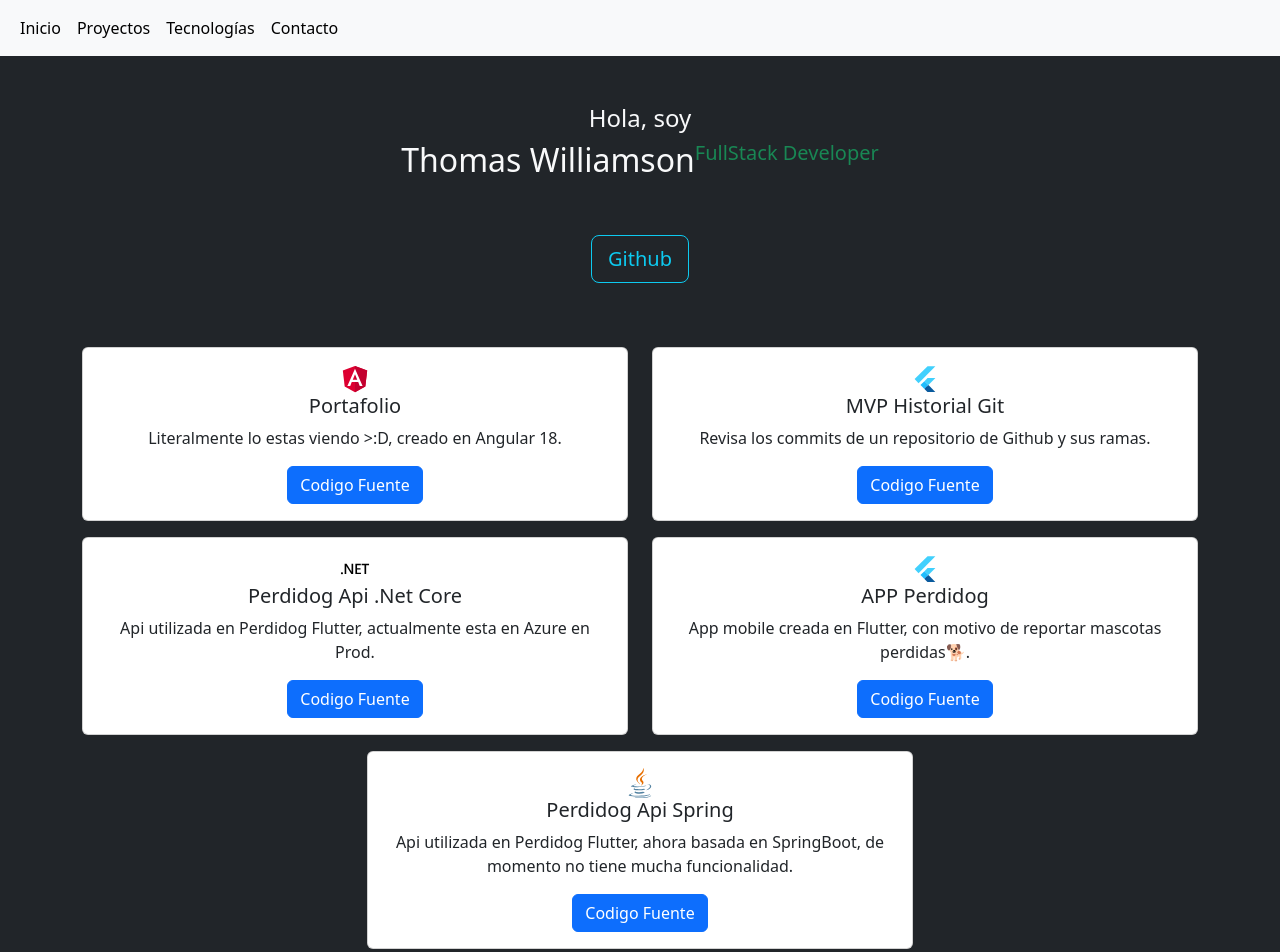
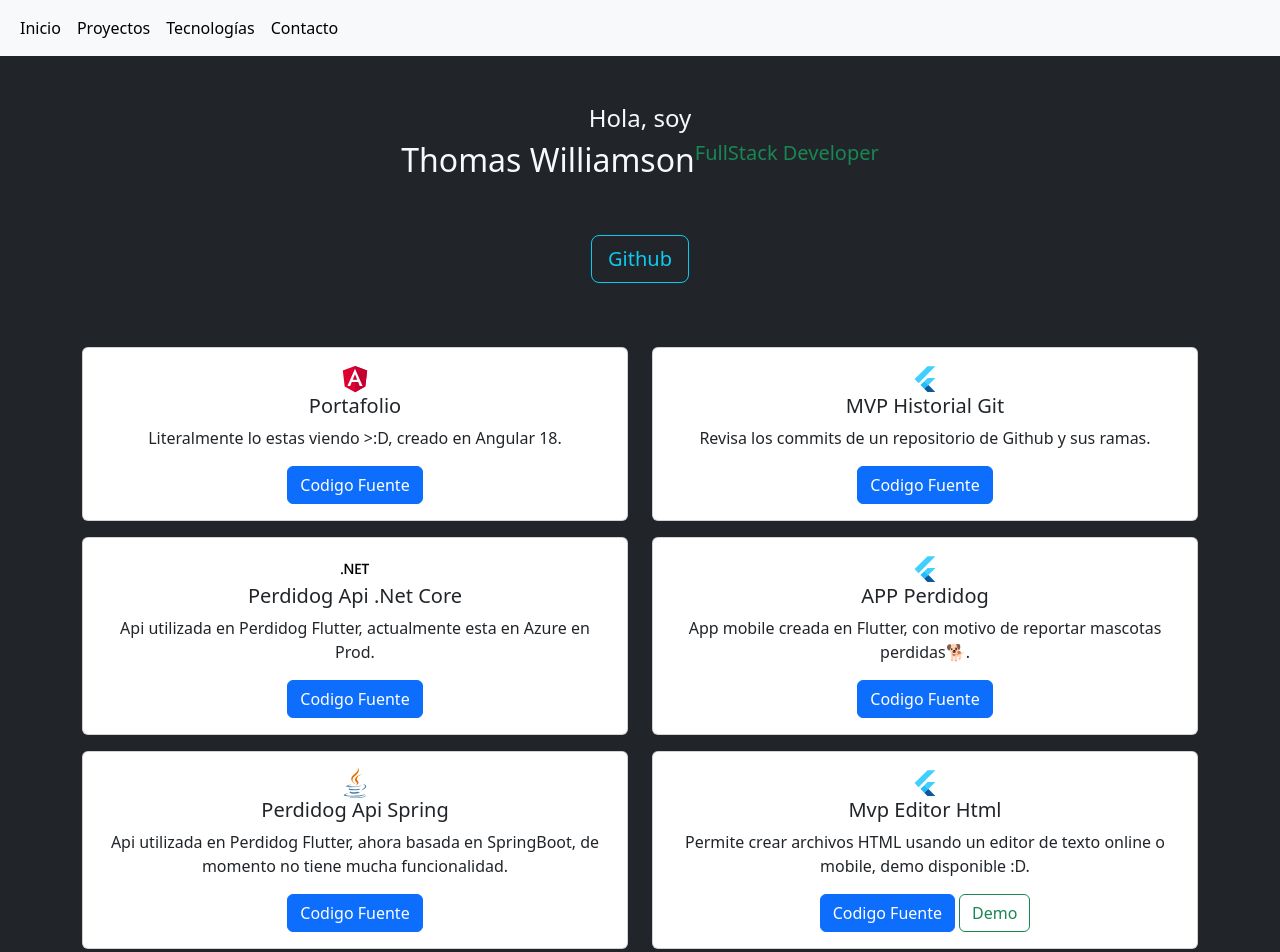
Before and after one commit to DonWirson/Portfolio, an Angular app: page / in a window 1280 px wide. Shown: the top 952 px of the page. Built offline with nearby package versions, Linux system fonts and the light colour scheme.

Commit message:
Agrega botón de demo a proyecto

```diff
--- a/angular.json
+++ b/angular.json
@@ -95,6 +95,9 @@
             ],
             "scripts": []
           }
+        },
+        "deploy": {
+          "builder": "angular-cli-ghpages:deploy"
         }
       }
     }
--- a/package.json
+++ b/package.json
@@ -30,6 +30,7 @@
     "@angular/compiler-cli": "^18.2.0",
     "@angular/localize": "^18.2.0",
     "@types/jasmine": "~5.1.0",
+    "angular-cli-ghpages": "^2.0.3",
     "jasmine-core": "~5.2.0",
     "karma": "~6.4.0",
     "karma-chrome-launcher": "~3.2.0",
--- a/src/app/features/landing/landing.component.html
+++ b/src/app/features/landing/landing.component.html
@@ -31,7 +31,8 @@
               {{item.title}}
             </h5>
             <p class="card-text">{{item.description}}</p>
-            <a class="btn btn-primary" href="{{item.projectUrl}}" target="_blank" rel="noopener noreferrer">Codigo Fuente</a>
+              <a class="btn btn-primary" href="{{item.projectUrl}}" target="_blank" rel="noopener noreferrer">Codigo Fuente</a>
+              <a *ngIf="item.demoUrl" class="btn btn-outline-success ms-1" href="{{item.demoUrl}}" target="_blank" rel="noopener noreferrer">Demo</a>
           </div>
         </div>
       </div>
--- a/src/app/features/landing/landing.component.ts
+++ b/src/app/features/landing/landing.component.ts
@@ -1,10 +1,10 @@
-import { NgFor } from '@angular/common';
+import { NgFor, NgIf } from '@angular/common';
 import { ChangeDetectionStrategy, Component } from '@angular/core';
 
 @Component({
   selector: 'app-landing',
   standalone: true,
-  imports: [NgFor],
+  imports: [NgFor,NgIf],
   templateUrl: './landing.component.html',
   styleUrl: './landing.component.css',
   changeDetection: ChangeDetectionStrategy.OnPush,
@@ -18,31 +18,43 @@ export class LandingComponent {
       title: "Portafolio",
       svgUrl: "assets/svg/angular-svgrepo-com.svg",
       description: "Literalmente lo estas viendo >:D, creado en Angular 18.",
-      projectUrl: "https://github.com/DonWirson/mvp-git-history-Flutter"
+      projectUrl: "https://github.com/DonWirson/Portfolio",
+      demoUrl: null
     },
     {
       title: "MVP Historial Git",
       svgUrl: "assets/svg/flutter-svgrepo-com.svg",
       description: "Revisa los commits de un repositorio de Github y sus ramas.",
-      projectUrl: "https://github.com/DonWirson/mvp-git-history-Flutter"
+      projectUrl: "https://github.com/DonWirson/mvp-git-history-Flutter",
+      demoUrl: null
     },
     {
       title: "Perdidog Api .Net Core",
       svgUrl: "assets/svg/dotnet-svgrepo-com.svg",
       description: "Api utilizada en Perdidog Flutter, actualmente esta en Azure en Prod.",
-      projectUrl: "https://github.com/DonWirson/perdidog-api-net-core"
+      projectUrl: "https://github.com/DonWirson/perdidog-api-net-core",
+      demoUrl: null
     },
     {
       title: "APP Perdidog",
       svgUrl: "assets/svg/flutter-svgrepo-com.svg",
       description: "App mobile creada en Flutter, con motivo de reportar mascotas perdidas🐕.",
-      projectUrl: "https://github.com/DonWirson/Perdidog-Flutter"
+      projectUrl: "https://github.com/DonWirson/Perdidog-Flutter",
+      demoUrl: null
     },
     {
       title: "Perdidog Api Spring",
       svgUrl: "assets/svg/java-svgrepo-com.svg",
       description: "Api utilizada en Perdidog Flutter, ahora basada en SpringBoot, de momento no tiene mucha funcionalidad.",
-      projectUrl: "https://github.com/DonWirson/perdidog-api-spring-boot"
+      projectUrl: "https://github.com/DonWirson/perdidog-api-spring-boot",
+      demoUrl: null
+    },
+    {
+      title: "Mvp Editor Html",
+      svgUrl: "assets/svg/flutter-svgrepo-com.svg",
+      description: "Permite crear archivos HTML usando un editor de texto online o mobile, demo disponible :D.",
+      projectUrl: "https://github.com/DonWirson/mvp-editor-html",
+      demoUrl: "https://donwirson.github.io"
     },
   ]
 }
```
Also changed, not shown: 1 other file (tests, documents, lock files or other folders).
